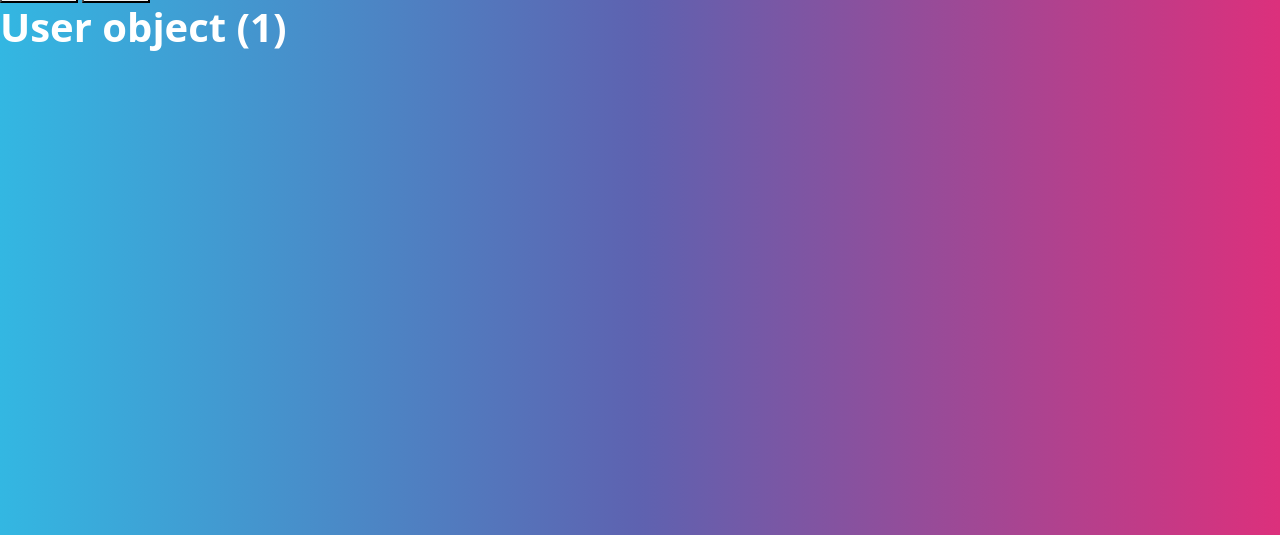
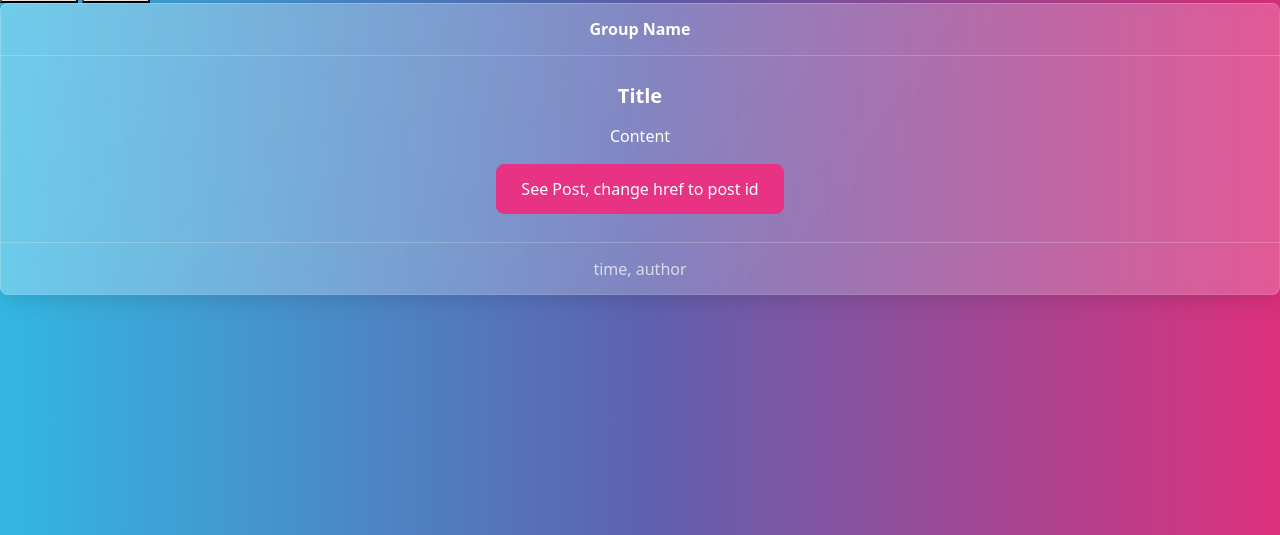
Before and after one commit to gulpinhenry/spotter, a Django app: page / in a window 1280 px wide. Shown: the part 91-626 px from the top of the page. Run offline with Django 4.2, Linux system fonts and the light colour scheme; tables that the repository leaves empty hold one stand-in row (values such as "Sample post"); some libraries are stand-ins or nearby versions.

Commit message:
Create barebones home page

```diff
--- a/spotter/spotter_app/templates/index.html
+++ b/spotter/spotter_app/templates/index.html
@@ -16,7 +16,20 @@
         <a href="/login"><button>Sign In</button></a>
     </nav>
     {% for i in test %}
-        <h1>{{i}}</h1>
+        <div class="card text-center">
+            <div class="card-header">
+                Group Name
+            </div>
+            <div class="card-body">
+                <h5 class="card-title">Title</h5>
+                <p class="card-text">Content</p>
+                <a href="#" class="btn btn-primary">See Post, change href to post id</a>
+            </div>
+            <div class="card-footer text-muted">
+                time, author
+            </div>
+        </div>
+        {% comment %} <h1>{{i.content idk}}</h1>  {% endcomment %}
     {% endfor %}
     {% comment %} <h1>
         <div id="clock" message="Clock component generated in HTML."></div>
--- a/spotter/spotter_app/views.py
+++ b/spotter/spotter_app/views.py
@@ -48,7 +48,7 @@ def register(request):
         user = User.objects.create(
             username=request.POST["username_input"], password=pw_hash)
         request.session['user_id'] = user.id
-    return render(request, 'register.html')
+    return render(request, 'register.html') # i think this should redirect to home page or their profile
 
 
 def user(request, username):
```
